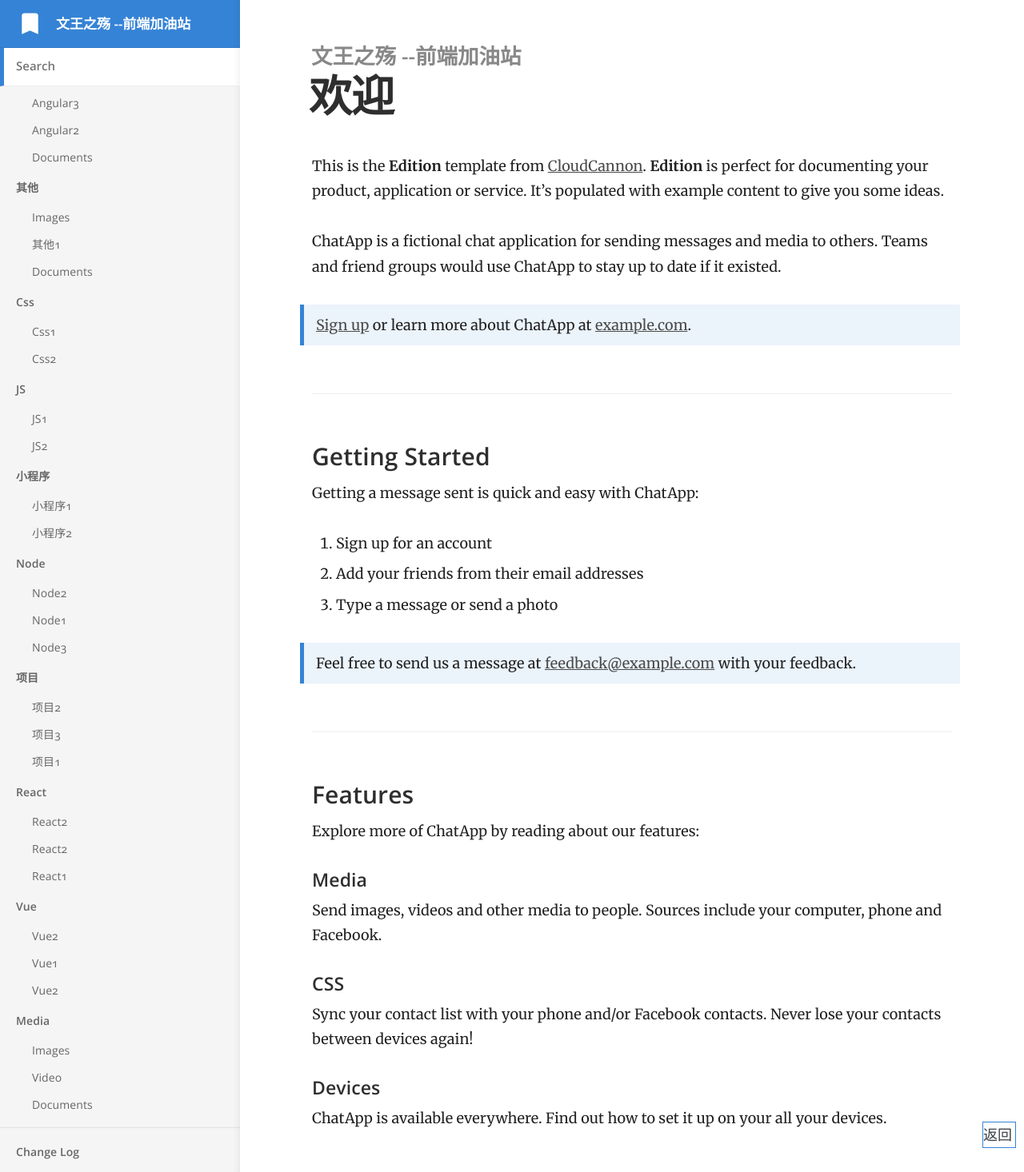
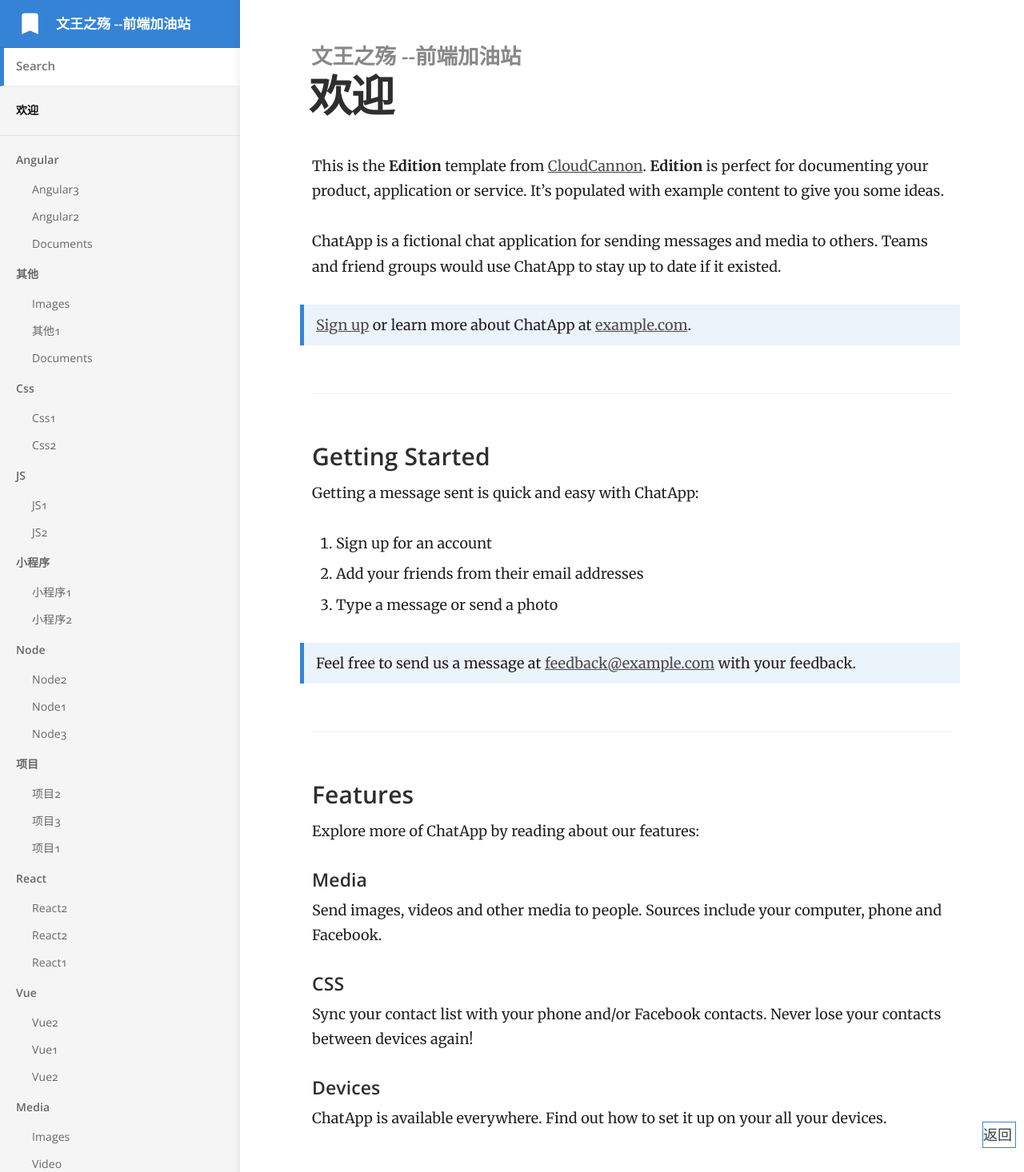
Before and after one commit to wenwangzhishang/web-Knowledge, a Jekyll site: the page built from index.md, in a window 1280 px wide. Shown: the whole page at 80% size. Built offline with Jekyll 4.4.1, drawn with Linux system fonts in a browser that asks for light colours.

Commit message:
margin-top

```diff
--- a/_sass/_layout.scss
+++ b/_sass/_layout.scss
@@ -45,7 +45,7 @@
 				left:0 ;
 				width:$nav-width;
 			}
-			.main{
+			.full-navigation {
 				margin-top:108px;
 			}
 		}
```
